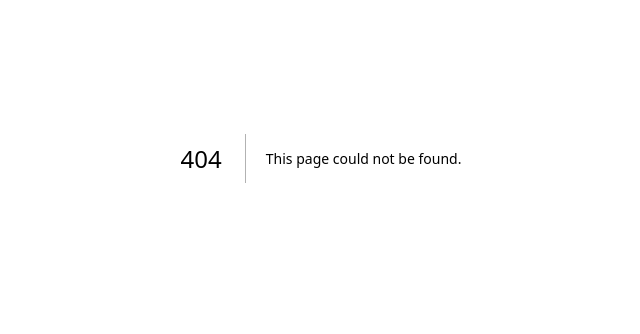
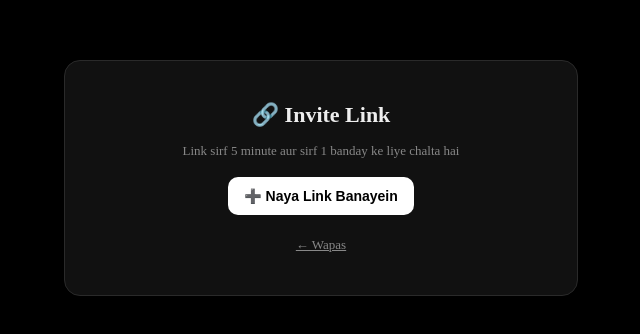
Before and after one commit to mudassarsaeed221100-alt/win-group-portal, a Next.js app: page /invite in a window 1280 px wide. Before the commit this address had no page. Shown: the part 242-576 px from the top of the page, without its empty margins (319-959 px from the left). Built offline with nearby package versions, Linux system fonts and the light colour scheme; no server answers.

Commit message:
Create page.tsx

```diff
--- /dev/null
+++ b/app/invite/page.tsx
@@ -0,0 +1,62 @@
+"use client";
+import { useEffect, useState } from "react";
+import { supabase } from "../../lib/supabase";
+
+export default function InvitePage() {
+  const [link, setLink] = useState("");
+  const [exp, setExp] = useState("");
+  const [left, setLeft] = useState(0);
+  const [msg, setMsg] = useState("");
+  const [busy, setBusy] = useState(false);
+
+  useEffect(() => {
+    if (!exp) return;
+    const t = setInterval(() => setLeft(Math.max(0, Math.floor((new Date(exp).getTime() - Date.now()) / 1000))), 1000);
+    return () => clearInterval(t);
+  }, [exp]);
+
+  async function make() {
+    setBusy(true); setMsg("");
+    const { data } = await supabase.auth.getSession();
+    if (!data.session) { window.location.href = "/"; return; }
+    const r = await fetch("/api/invite", { method: "POST", headers: { Authorization: `Bearer ${data.session.access_token}` } });
+    const j = await r.json();
+    setBusy(false);
+    if (!r.ok) return setMsg("❌ " + (j.error || "Link nahi bana"));
+    setLink(`${window.location.origin}/join?code=${j.code}`);
+    setExp(j.expires_at);
+    setLeft(300);
+  }
+
+  function copy() { navigator.clipboard.writeText(link); setMsg("✅ Link copy ho gaya"); }
+  const wa = `https://wa.me/?text=${encodeURIComponent("WIN GROUP join karne ka link (5 minute ke liye): " + link)}`;
+  const btn = (bg: string, c = "#fff"): React.CSSProperties => ({ background: bg, color: c, border: "none", borderRadius: 10, padding: "11px 16px", fontWeight: 700, cursor: "pointer", fontSize: 14, textDecoration: "none", display: "inline-block" });
+
+  return (
+    <div style={{ minHeight: "100vh", background: "#000", display: "flex", alignItems: "center", justifyContent: "center", padding: 20 }}>
+      <div style={{ width: "100%", maxWidth: 460, background: "#111", border: "1px solid #2a2a2a", borderRadius: 16, padding: 26, color: "#eee", textAlign: "center" }}>
+        <h1 style={{ fontSize: 22, fontWeight: 800 }}>🔗 Invite Link</h1>
+        <p style={{ color: "#888", fontSize: 13, margin: "6px 0 18px" }}>Link sirf 5 minute aur sirf 1 banday ke liye chalta hai</p>
+
+        {link && left > 0 ? (
+          <>
+            <div style={{ background: "#0a0a0a", border: "1px solid #333", borderRadius: 10, padding: 12, wordBreak: "break-all", fontSize: 13, marginBottom: 10 }}>{link}</div>
+            <p style={{ color: left < 60 ? "#f87171" : "#fbbf24", marginBottom: 14 }}>⏱ {Math.floor(left / 60)}:{String(left % 60).padStart(2, "0")} baqi</p>
+            <div style={{ display: "flex", gap: 8, justifyContent: "center", flexWrap: "wrap" }}>
+              <button style={btn("#fff", "#000")} onClick={copy}>📋 Copy</button>
+              <a href={wa} target="_blank" rel="noreferrer" style={btn("#16a34a")}>💬 WhatsApp</a>
+            </div>
+          </>
+        ) : (
+          <>
+            {link && <p style={{ color: "#f87171", marginBottom: 12 }}>Purana link expire ho gaya</p>}
+            <button style={btn("#fff", "#000")} disabled={busy} onClick={make}>{busy ? "Ban raha hai..." : "➕ Naya Link Banayein"}</button>
+          </>
+        )}
+
+        {msg && <p style={{ marginTop: 14, fontSize: 14 }}>{msg}</p>}
+        <p style={{ marginTop: 20 }}><a href="javascript:history.back()" style={{ color: "#888", fontSize: 13 }}>← Wapas</a></p>
+      </div>
+    </div>
+  );
+}
```
